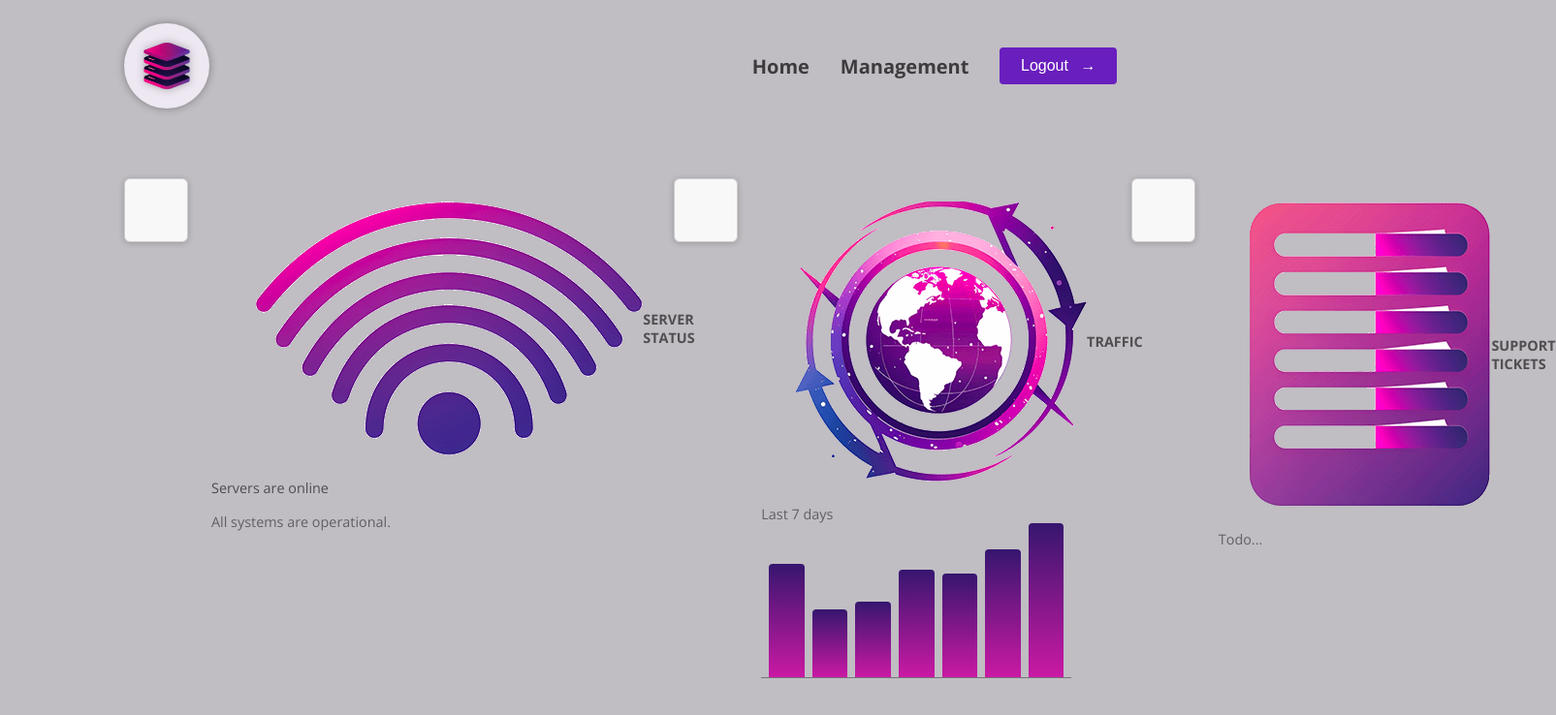
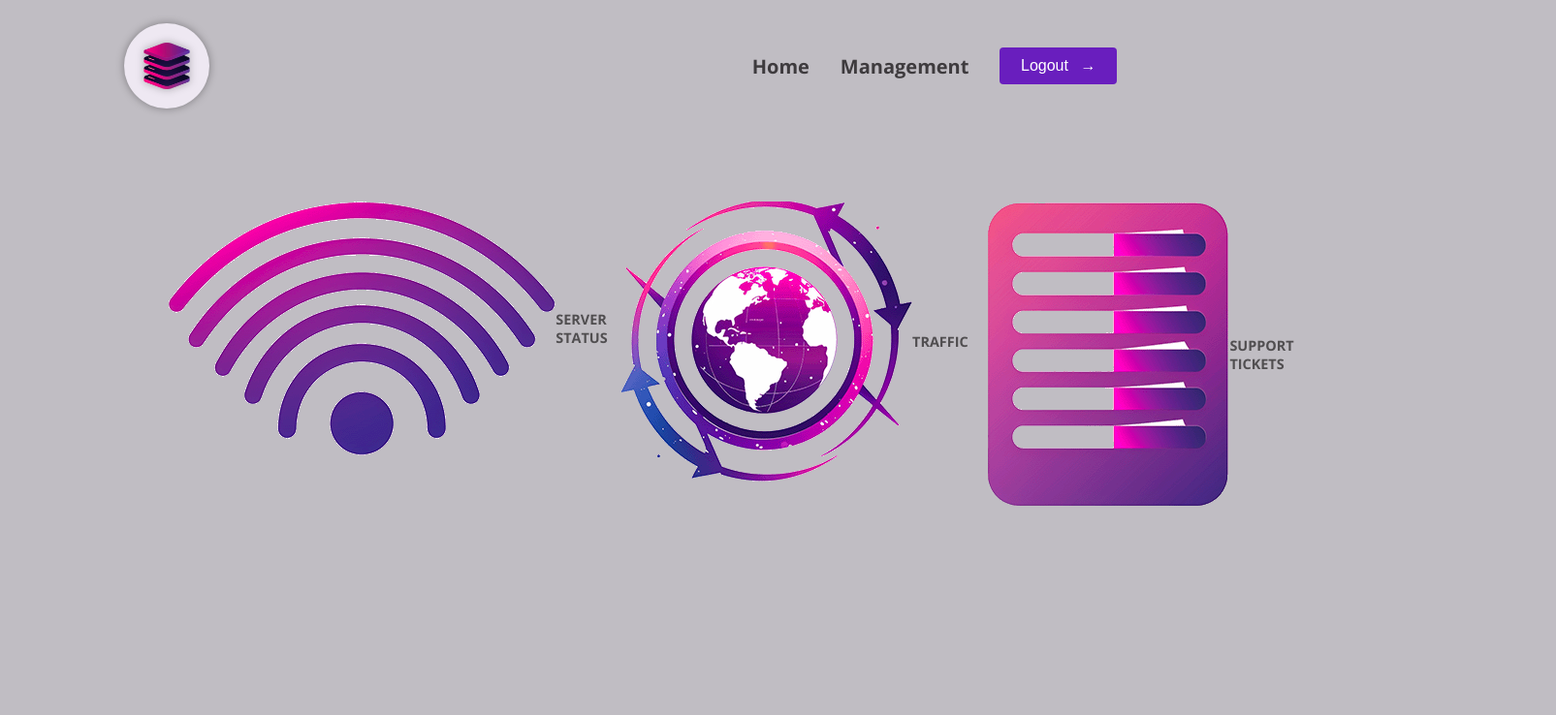
Before and after one commit to asif-kamal/deep-dive_dashboard-app, an Angular app: page / in a window 1280 px wide. Shown: the top 738 px of the page at 97% size, 1605 px wide, since content can reach past the window. Built offline with nearby package versions, Linux system fonts and the light colour scheme.

Commit message:
property binding

```diff
--- a/src/app/app.component.html
+++ b/src/app/app.component.html
@@ -1,11 +1,23 @@
 <app-header />
 <main>
   <div id="dashboard">
-    <div class="dashboard-item"></div>
-    <app-server-status />
-    <div class="dashboard-item"></div>
-    <app-traffic />
-    <div class="dashboard-item"></div>
-    <app-tickets />
+    <app-dashboard-item
+      [image]="{ src: 'status.png', alt: 'A signal symbol' }"
+      title="Server Status"
+    >
+      <app-server-status />
+    </app-dashboard-item>
+    <app-dashboard-item
+      [image]="{ src: 'globe.png', alt: 'A globe' }"
+      title="Traffic"
+    >
+      <app-traffic />
+    </app-dashboard-item>
+    <app-dashboard-item
+      [image]="{ src: 'list.png', alt: 'A list of items' }"
+      title="Support Tickets"
+    >
+      <app-tickets />
+    </app-dashboard-item>
   </div>
 </main>
--- a/src/app/app.component.ts
+++ b/src/app/app.component.ts
@@ -3,6 +3,7 @@
 import { ServerStatusComponent } from './dashboard/server-status/server-status.component';
 import { TrafficComponent } from './dashboard/traffic/traffic.component';
 import { TicketsComponent } from './dashboard/tickets/tickets.component';
+import { DashboardItemComponent } from './dashboard/dashboard-item/dashboard-item.component';
 
 @Component({
   selector: 'app-root',
@@ -13,6 +14,7 @@
     ServerStatusComponent,
     TrafficComponent,
     TicketsComponent,
+    DashboardItemComponent,
   ],
 })
 export class AppComponent {}
--- a/src/app/dashboard/dashboard-item/dashboard-item.component.html
+++ b/src/app/dashboard/dashboard-item/dashboard-item.component.html
@@ -1,8 +1,8 @@
 <div id="dashboard">
   <article>
     <header>
-      <img src="status.png" alt="A signal symbol" />
-      <h2>Server Status</h2>
+      <img [src]="image.src" [alt]="image.alt" />
+      <h2>{{ title }}</h2>
     </header>
   </article>
 </div>
```
